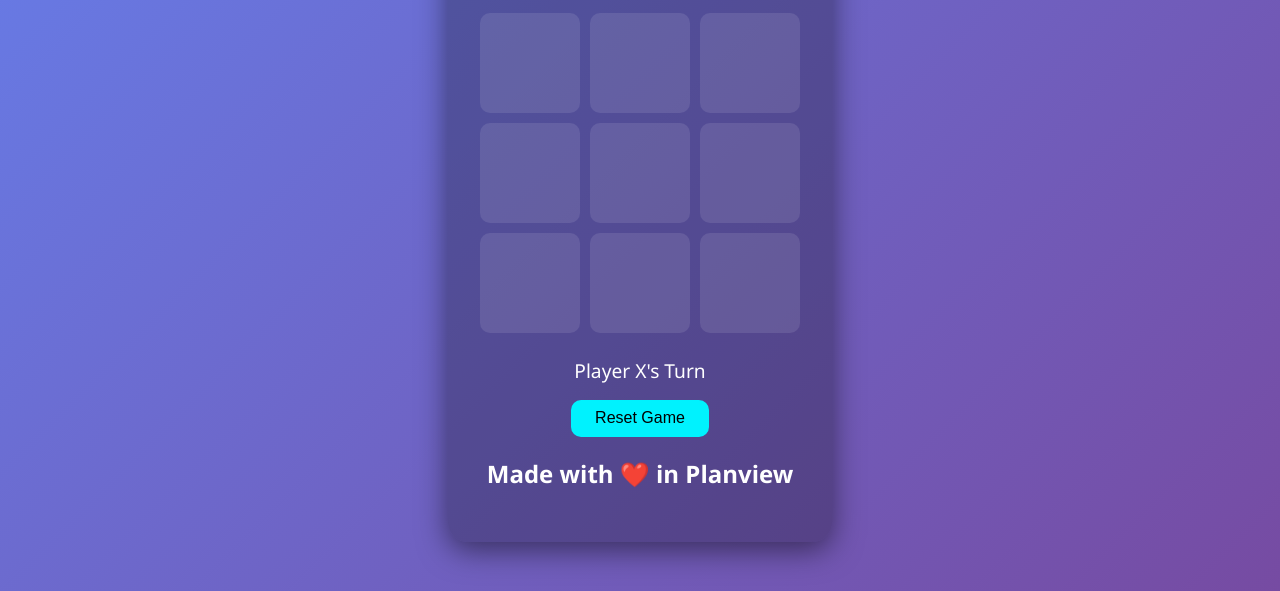
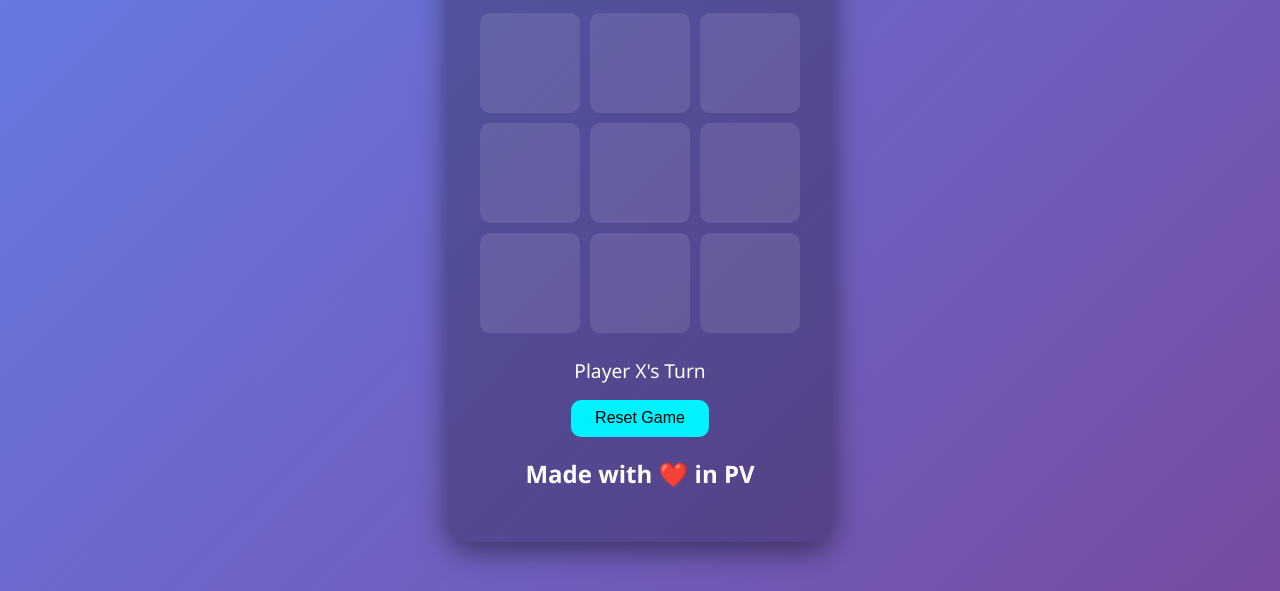
Before and after one commit to mrgpr10/gitops, a plain HTML site: page index.html in a window 1280 px wide. Shown: the part 209-800 px from the top of the page. Drawn offline with Linux system fonts and the light colour scheme.

Commit message:
4th commit

```diff
--- a/index.html
+++ b/index.html
@@ -124,7 +124,7 @@
     </div>
     <div id="status">Player X's Turn</div>
     <button id="reset">Reset Game</button>
-    <h2>Made with ❤️ in Planview</h2>
+    <h2>Made with ❤️ in PV</h2>
   </div>
 
   <audio id="clickSound" src="click.mp3"></audio>
```
